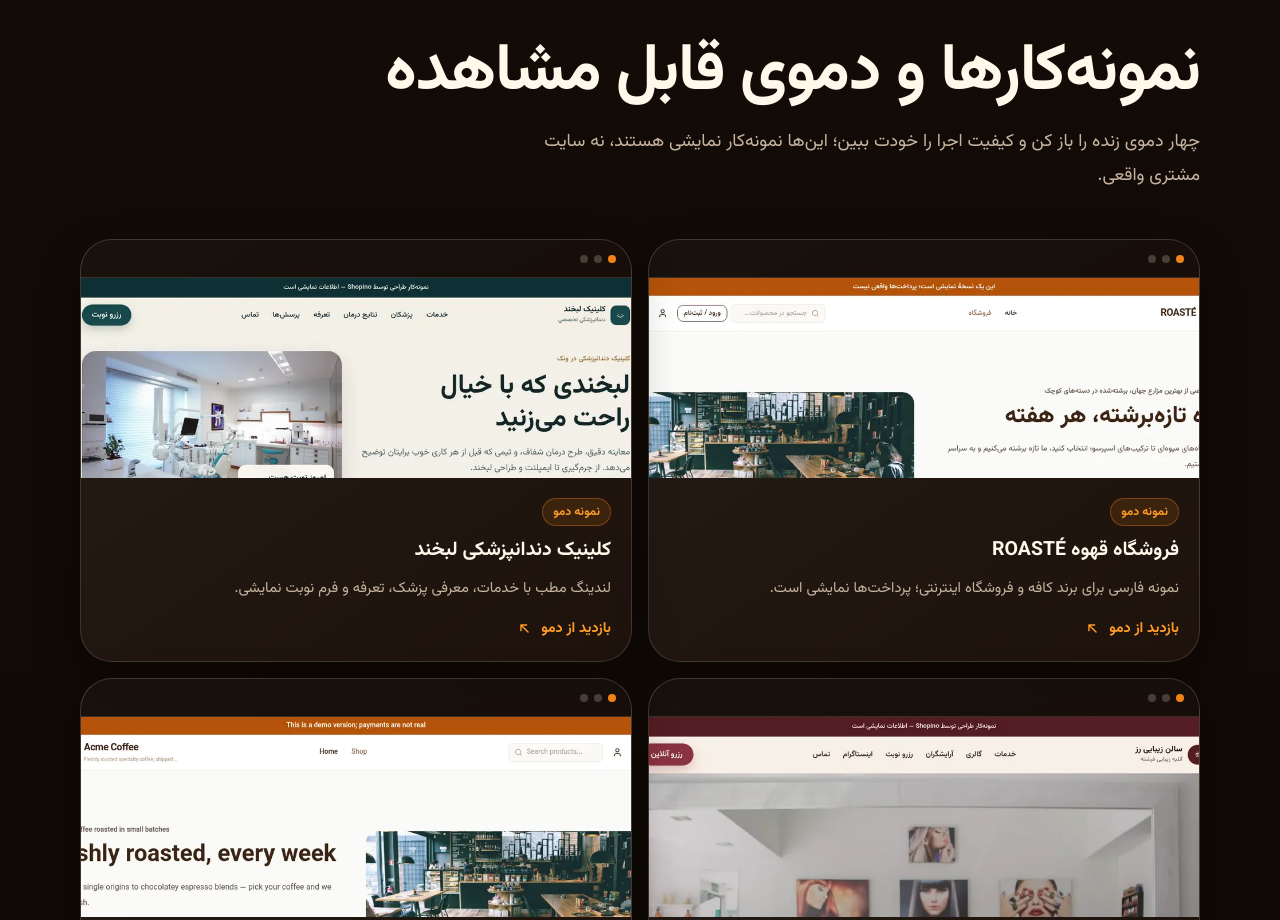
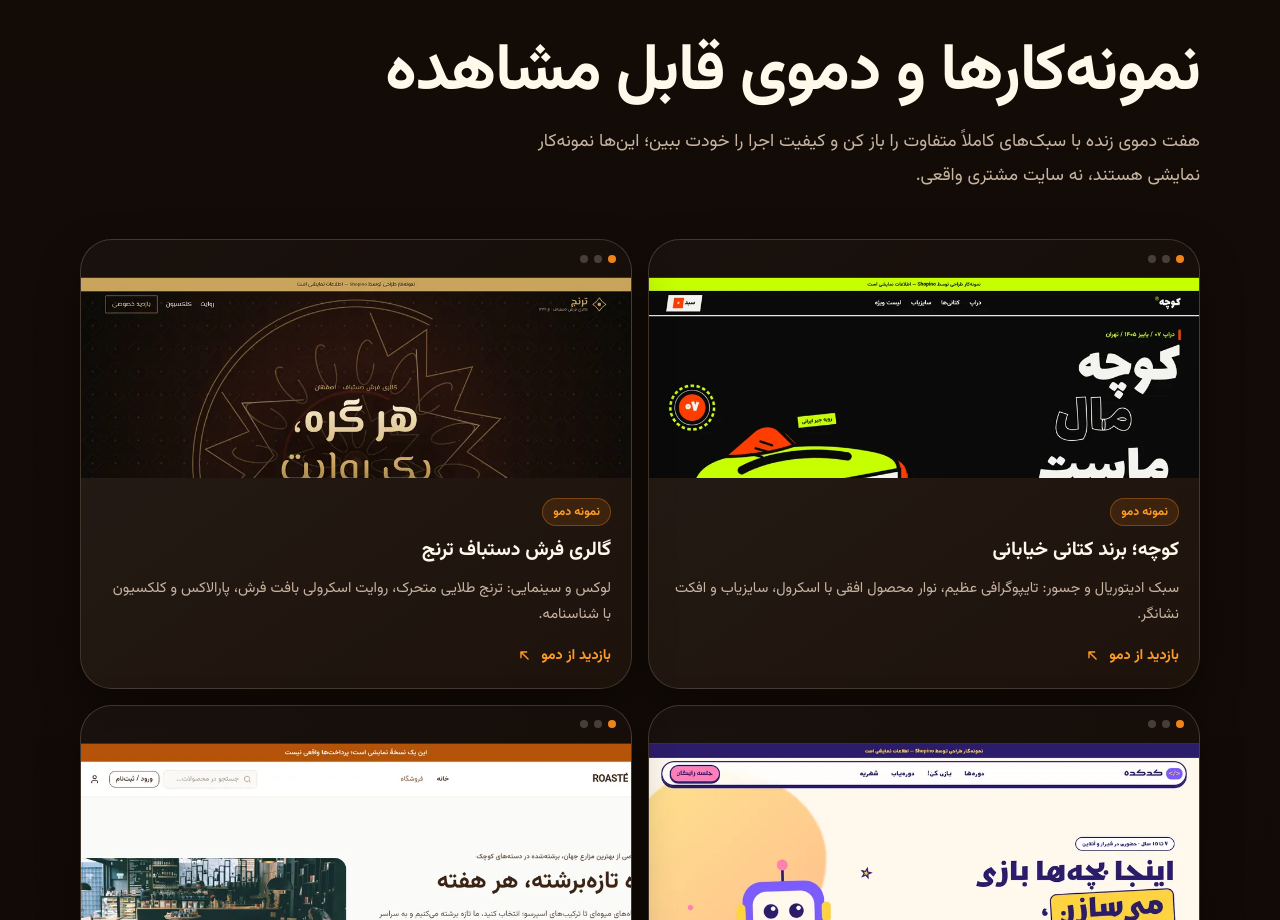
Before and after one commit to mmhby6698-dot/shopino-web, a plain HTML site: page index.html in a window 1280 px wide. Shown: the part 1880-2800 px from the top of the page. Drawn offline with Linux system fonts and the light colour scheme.

Commit message:
Add 3 new creative demos (Kooche, Toranj, Kidkade) to portfolio

```diff
--- a/index.html
+++ b/index.html
@@ -277,11 +277,59 @@
       <div class="container split-heading">
         <div>
           <h2 class="section-title reveal" id="portfolioTitle" data-i18n="portfolioTitle">نمونه‌کارها و دموی قابل مشاهده</h2>
-          <p class="section-lead reveal" data-i18n="portfolioLead">چهار دموی زنده را باز کن و کیفیت اجرا را خودت ببین؛ این‌ها نمونه‌کار نمایشی هستند، نه سایت مشتری واقعی.</p>
+          <p class="section-lead reveal" data-i18n="portfolioLead">هفت دموی زنده با سبک‌های کاملاً متفاوت را باز کن و کیفیت اجرا را خودت ببین؛ این‌ها نمونه‌کار نمایشی هستند، نه سایت مشتری واقعی.</p>
         </div>
       </div>
 
       <div class="container portfolio-grid">
+        <a class="portfolio-card portfolio-live reveal" href="https://mmhby6698-dot.github.io/kooche-streetwear-demo/" target="_blank" rel="noopener noreferrer">
+          <span class="portfolio-browser" aria-hidden="true"><i></i><i></i><i></i></span>
+          <span class="portfolio-art">
+            <picture>
+              <source srcset="./images/portfolio-kooche.webp" type="image/webp">
+              <img src="./images/portfolio-kooche.jpg" alt="پیش‌نمایش برند خیابانی کوچه" width="960" height="600" loading="lazy" decoding="async">
+            </picture>
+          </span>
+          <span class="portfolio-copy">
+            <span class="badge" data-i18n="demoLabel">نمونه دمو</span>
+            <strong data-i18n="demo5Title">کوچه؛ برند کتانی خیابانی</strong>
+            <small data-i18n="demo5Text">سبک ادیتوریال و جسور: تایپوگرافی عظیم، نوار محصول افقی با اسکرول، سایزیاب و افکت نشانگر.</small>
+            <span class="card-link"><span data-i18n="openDemo">بازدید از دمو</span><svg aria-hidden="true" viewBox="0 0 24 24"><path d="M7 17 17 7M9 7h8v8"/></svg></span>
+          </span>
+        </a>
+
+        <a class="portfolio-card portfolio-live reveal" href="https://mmhby6698-dot.github.io/toranj-carpet-demo/" target="_blank" rel="noopener noreferrer" data-reveal-delay="80">
+          <span class="portfolio-browser" aria-hidden="true"><i></i><i></i><i></i></span>
+          <span class="portfolio-art">
+            <picture>
+              <source srcset="./images/portfolio-toranj.webp" type="image/webp">
+              <img src="./images/portfolio-toranj.jpg" alt="پیش‌نمایش گالری فرش ترنج" width="960" height="600" loading="lazy" decoding="async">
+            </picture>
+          </span>
+          <span class="portfolio-copy">
+            <span class="badge" data-i18n="demoLabel">نمونه دمو</span>
+            <strong data-i18n="demo6Title">گالری فرش دستباف ترنج</strong>
+            <small data-i18n="demo6Text">لوکس و سینمایی: ترنج طلایی متحرک، روایت اسکرولی بافت فرش، پارالاکس و کلکسیون با شناسنامه.</small>
+            <span class="card-link"><span data-i18n="openDemo">بازدید از دمو</span><svg aria-hidden="true" viewBox="0 0 24 24"><path d="M7 17 17 7M9 7h8v8"/></svg></span>
+          </span>
+        </a>
+
+        <a class="portfolio-card portfolio-live reveal" href="https://mmhby6698-dot.github.io/kidkade-academy-demo/" target="_blank" rel="noopener noreferrer" data-reveal-delay="160">
+          <span class="portfolio-browser" aria-hidden="true"><i></i><i></i><i></i></span>
+          <span class="portfolio-art">
+            <picture>
+              <source srcset="./images/portfolio-kidkade.webp" type="image/webp">
+              <img src="./images/portfolio-kidkade.jpg" alt="پیش‌نمایش آکادمی کدنویسی کودکان کدکده" width="960" height="600" loading="lazy" decoding="async">
+            </picture>
+          </span>
+          <span class="portfolio-copy">
+            <span class="badge" data-i18n="demoLabel">نمونه دمو</span>
+            <strong data-i18n="demo7Title">کدکده؛ آکادمی کدنویسی کودکان</strong>
+            <small data-i18n="demo7Text">شاد و تعاملی: ربات کارتونی، بازی کدنویسی کوچک، دوره‌یاب و جدول شهریه با سوییچ ماهانه/ترمی.</small>
+            <span class="card-link"><span data-i18n="openDemo">بازدید از دمو</span><svg aria-hidden="true" viewBox="0 0 24 24"><path d="M7 17 17 7M9 7h8v8"/></svg></span>
+          </span>
+        </a>
+
         <a class="portfolio-card portfolio-live reveal" href="https://roaste-demo-68bf.netlify.app" target="_blank" rel="noopener noreferrer">
           <span class="portfolio-browser" aria-hidden="true"><i></i><i></i><i></i></span>
           <span class="portfolio-art">
--- a/src/main.js
+++ b/src/main.js
@@ -44,7 +44,7 @@ const translations = {
     service4Title: "لوگو و هویت بصری",
     service4Text: "رنگ، لوگو و زبان بصری هماهنگ با شخصیت برندت، برای استفاده در سایت و شبکه‌های اجتماعی.",
     portfolioTitle: "نمونه‌کارها و دموی قابل مشاهده",
-    portfolioLead: "چهار دموی زنده را باز کن و کیفیت اجرا را خودت ببین؛ این‌ها نمونه‌کار نمایشی هستند، نه سایت مشتری واقعی.",
+    portfolioLead: "هفت دموی زنده با سبک‌های کاملاً متفاوت را باز کن و کیفیت اجرا را خودت ببین؛ این‌ها نمونه‌کار نمایشی هستند، نه سایت مشتری واقعی.",
     demoLabel: "نمونه دمو",
     demoLabelEn: "نمونه دمو (انگلیسی)",
     demo1Title: "فروشگاه قهوه ROASTÉ",
@@ -55,6 +55,12 @@ const translations = {
     demo3Text: "سایت سالن زیبایی با منوی قیمت، گالری، معرفی آرایشگرها و نوبت آنلاین نمایشی.",
     demo4Title: "نسخه انگلیسی فروشگاه",
     demo4Text: "اجرای دوزبانه و چیدمان LTR برای برندهای بین‌المللی.",
+    demo5Title: "کوچه؛ برند کتانی خیابانی",
+    demo5Text: "سبک ادیتوریال و جسور: تایپوگرافی عظیم، نوار محصول افقی با اسکرول، سایزیاب و افکت نشانگر.",
+    demo6Title: "گالری فرش دستباف ترنج",
+    demo6Text: "لوکس و سینمایی: ترنج طلایی متحرک، روایت اسکرولی بافت فرش، پارالاکس و کلکسیون با شناسنامه.",
+    demo7Title: "کدکده؛ آکادمی کدنویسی کودکان",
+    demo7Text: "شاد و تعاملی: ربات کارتونی، بازی کدنویسی کوچک، دوره‌یاب و جدول شهریه با سوییچ ماهانه/ترمی.",
     openDemo: "بازدید از دمو",
     processTitle: "مسیر کار، مرحله‌به‌مرحله",
     processLead: "بدون فرایند پیچیده؛ از اولین گفتگو تا تحویل و پشتیبانی، همه‌چیز شفاف پیش می‌رود.",
@@ -159,7 +165,7 @@ const translations = {
     service4Title: "Logo and visual identity",
     service4Text: "Color, logo and a visual language aligned with your brand for your website and social media.",
     portfolioTitle: "Selected work and live demos",
-    portfolioLead: "Open the four live demos and judge the quality yourself. These are showcase demos, not real client websites.",
+    portfolioLead: "Open the seven live demos, each in a completely different style, and judge the quality yourself. These are showcase demos, not real client websites.",
     demoLabel: "Demo sample",
     demoLabelEn: "Demo sample (English)",
     demo1Title: "ROASTÉ coffee shop store",
@@ -170,6 +176,12 @@ const translations = {
     demo3Text: "A salon website with a price menu, gallery, stylists and a demo online booking flow.",
     demo4Title: "English store version",
     demo4Text: "A bilingual build with LTR layout for international brands.",
+    demo5Title: "Kooche streetwear sneakers",
+    demo5Text: "Bold editorial style: huge type, scroll-driven horizontal product rail, size finder and cursor effects.",
+    demo6Title: "Toranj handmade carpet gallery",
+    demo6Text: "Cinematic luxury: animated gold medallion, scroll storytelling of weaving, parallax and a certified collection.",
+    demo7Title: "Kidkade kids' coding academy",
+    demo7Text: "Playful and interactive: cartoon robot, mini coding game, course quiz and a monthly/term pricing toggle.",
     openDemo: "Open demo",
     processTitle: "A clear step-by-step process",
     processLead: "No complicated workflow; from the first conversation to delivery and support, everything stays transparent.",
--- a/src/styles.css
+++ b/src/styles.css
@@ -1630,3 +1630,8 @@ html[dir="rtl"] .card-link svg { transform: scaleX(-1); }
     transform: none;
   }
 }
+
+/* 7 demos: last card spans full row on 2-col layout */
+@media (min-width: 640px) {
+  .portfolio-grid > .portfolio-card:last-child:nth-child(odd) { grid-column: 1 / -1; }
+}
```
Also changed, not shown: images/portfolio-kidkade.jpg (added), images/portfolio-kidkade.webp (added), images/portfolio-kooche.jpg (added), images/portfolio-kooche.webp (added), images/portfolio-toranj.jpg (added), images/portfolio-toranj.webp (added).
